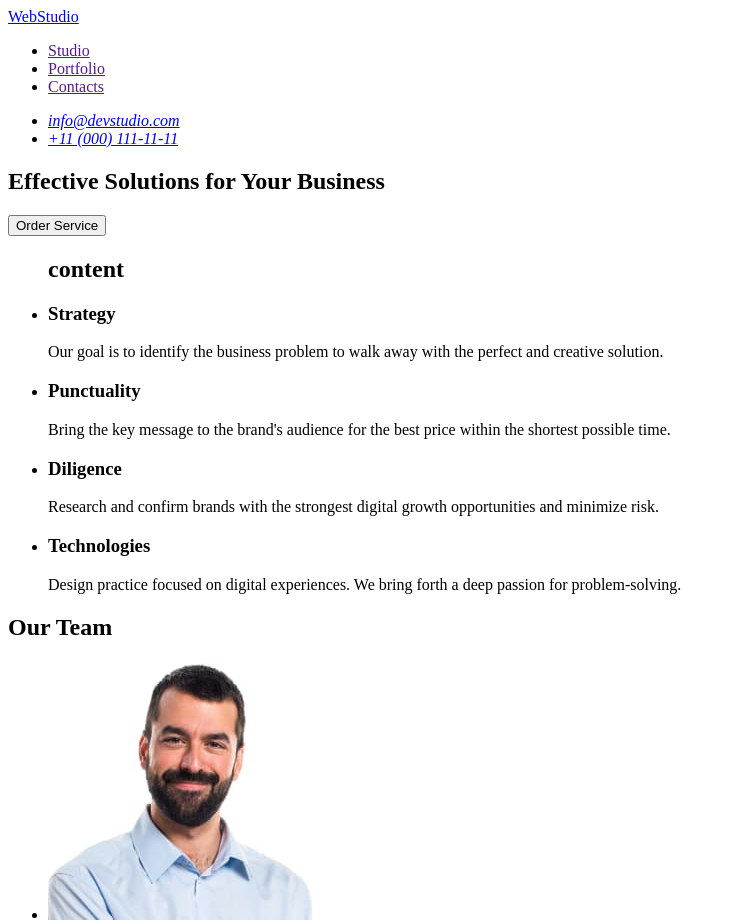
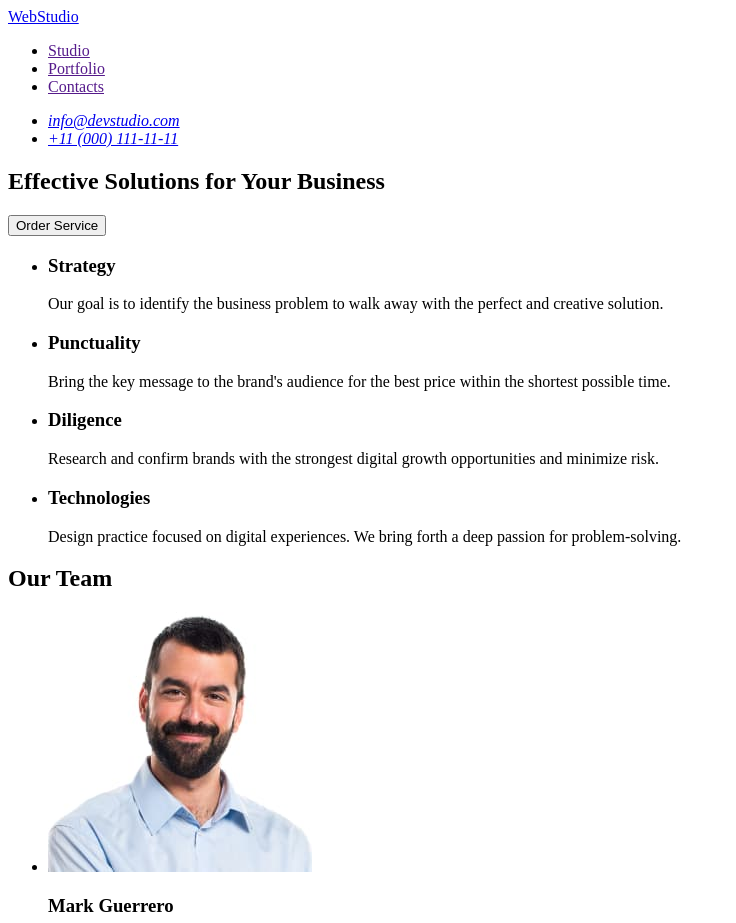
Before and after one commit to Sviatoslav1206/goitmarkuphw01, a plain HTML site: page index.html in a window 1280 px wide. Shown: the top 923 px of the page, without its empty margins (0-736 px from the left). Drawn offline with Linux system fonts and the light colour scheme.

Commit message:
Update index.html

```diff
--- a/index.html
+++ b/index.html
@@ -29,7 +29,6 @@
       </section>
       <section>
         <ul>
-          <h2>content</h2>
           <li>
             <h3>Strategy</h3>
             <p>
```
